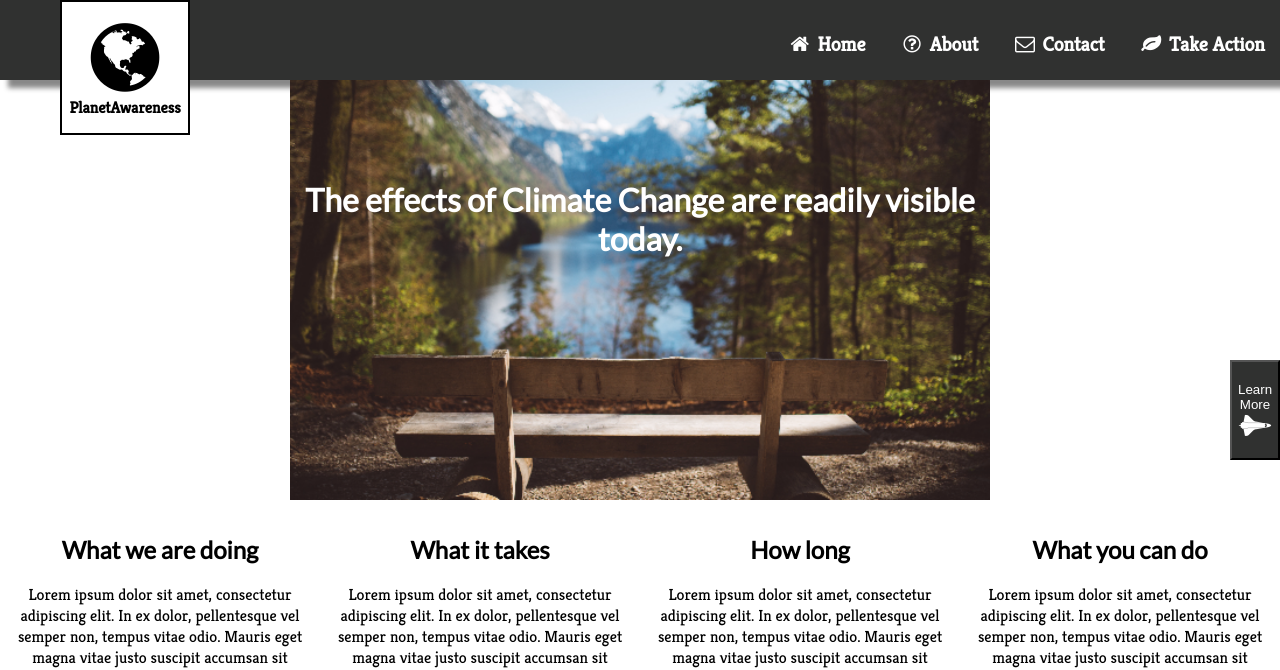
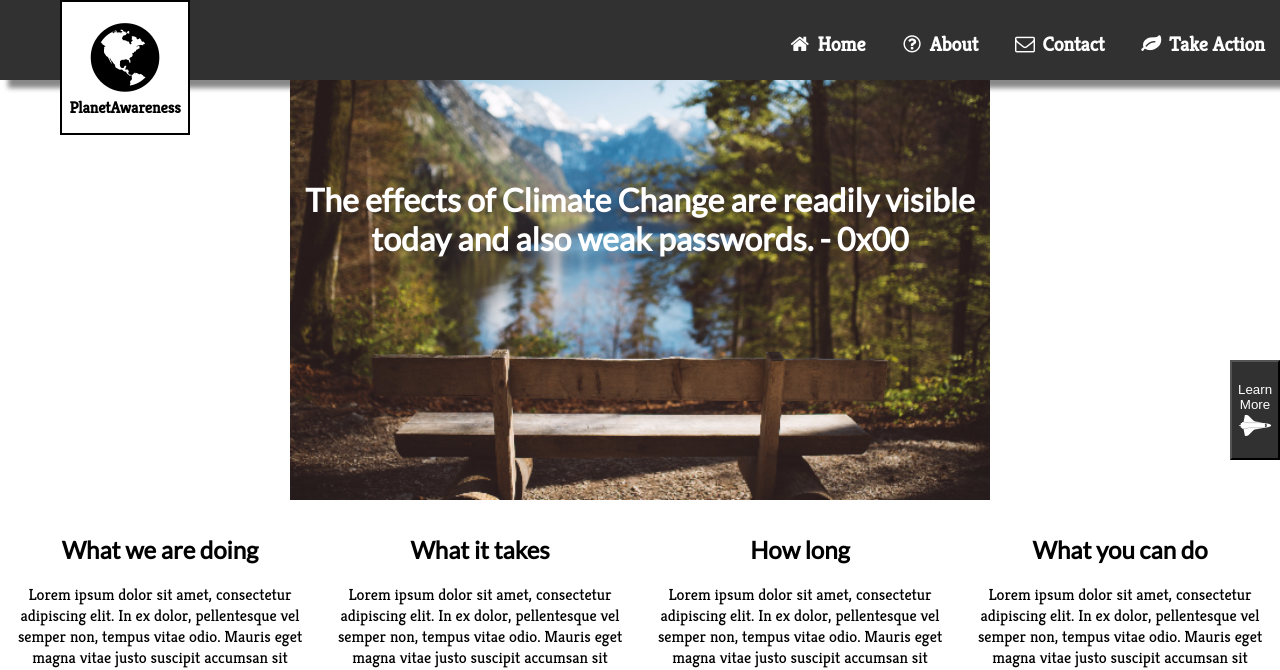
Before and after one commit to YeseniaE/websiteproject-june-2017, a plain HTML site: page about.html in a window 1280 px wide. Shown: the top 670 px of the page. Drawn offline with Linux system fonts and the light colour scheme.

Commit message:
Update about.html

```diff
--- a/about.html
+++ b/about.html
@@ -38,7 +38,8 @@ Take Action</a></li>
 
     <main>
         <h1 class="blockquote block-pic picture border-box">
-            The effects of Climate Change are readily visible today.
+            The effects of Climate Change are readily visible today and also weak passwords.
+            - 0x00
         </h1>
     </main>
 
```
